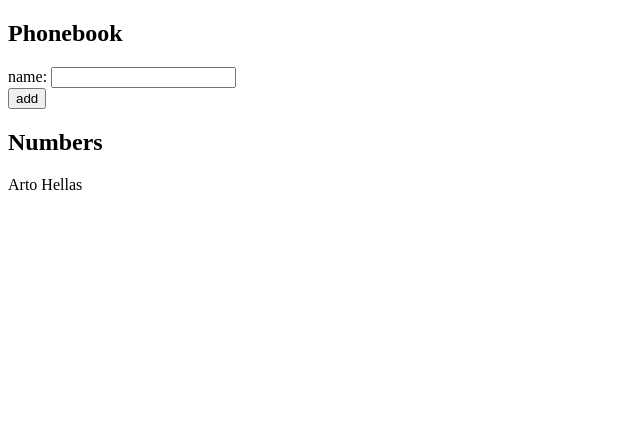
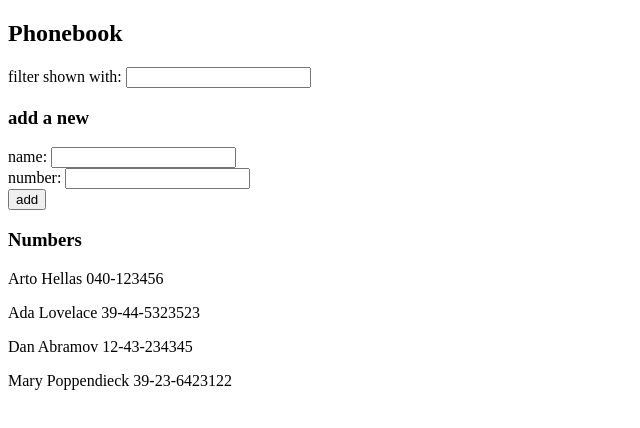
Before and after one commit to DilankaAsiri/mooc-full-stack-open, a React (Vite) app in the folder part2/phonebook/: page / in a window 1280 px wide. Shown: the top 428 px of the page, without its empty margins (0-640 px from the left). Built offline with nearby package versions, Linux system fonts and the light colour scheme.

Commit message:
Completed : Part 2 Step 5

```diff
--- a/part2/phonebook/src/App.jsx
+++ b/part2/phonebook/src/App.jsx
@@ -1,42 +1,104 @@
 import { useState } from "react";
 
-const App = () => {
-  const [persons, setPersons] = useState([{ name: "Arto Hellas" }]);
+const Filter = ({ onNameFilterChange }) => {
+  const handleNameFilter = (event) => {
+    const searchText = event.target.value;
+    onNameFilterChange(searchText);
+  };
+
+  return (
+    <div>
+      filter shown with: <input onChange={handleNameFilter} />
+    </div>
+  );
+};
+
+const PersonForm = ({ onNewPersonAdded }) => {
   const [newName, setNewName] = useState("");
-
-  const addPerson = (event) => {
-    event.preventDefault();
-
-    const _newName = newName.trim();
-    if (persons.map((p) => p.name).find((p) => p === _newName)) {
-      alert(`${_newName} is already added to phonebook`);
-      return;
-    }
-    setPersons([...persons, { name: newName }]);
-    setNewName("");
-  };
+  const [newNumber, setNewNumber] = useState("");
 
   const handleNameChange = (event) => {
     setNewName(event.target.value);
   };
 
+  const handleNumberChange = (event) => {
+    setNewNumber(event.target.value);
+  };
+
+  const addPerson = (event) => {
+    event.preventDefault();
+    const _newName = newName.trim();
+
+    onNewPersonAdded({ name: _newName, number: newNumber });
+
+    setNewName("");
+    setNewNumber("");
+  };
+
   return (
-    <div>
-      <h2>Phonebook</h2>
     <form onSubmit={addPerson}>
       <div>
         name: <input value={newName} onChange={handleNameChange} />
       </div>
       <div>
+        number: <input value={newNumber} onChange={handleNumberChange} />
+      </div>
+      <div>
         <button type="submit">add</button>
       </div>
     </form>
-      <h2>Numbers</h2>
+  );
+};
+
+const Persons = ({ persons }) => {
+  return (
     <div>
       {persons.map((person) => (
-          <p key={person.name}>{person.name}</p>
+        <p key={person.name}>
+          {person.name} {person.number}
+        </p>
       ))}
     </div>
+  );
+};
+
+const App = () => {
+  const [persons, setPersons] = useState([
+    { name: "Arto Hellas", number: "040-123456", id: 1 },
+    { name: "Ada Lovelace", number: "39-44-5323523", id: 2 },
+    { name: "Dan Abramov", number: "12-43-234345", id: 3 },
+    { name: "Mary Poppendieck", number: "39-23-6423122", id: 4 },
+  ]);
+  const [showPersons, setShowPersons] = useState(persons);
+
+  const handleOnNewPersonAdded = (person) => {
+    if (persons.map((p) => p.name).find((p) => p === person.name)) {
+      alert(`${person.name} is already added to phonebook`);
+      return;
+    }
+    setPersons([...persons, person]);
+  };
+
+  const handleNameFilter = (searchText) => {
+    if (searchText && searchText != "") {
+      setShowPersons([
+        ...persons.filter(
+          (p) => p.name.toLowerCase().search(searchText.toLowerCase()) >= 0
+        ),
+      ]);
+    } else {
+      setShowPersons([...persons]);
+    }
+  };
+
+  return (
+    <div>
+      <h2>Phonebook</h2>
+      <Filter onNameFilterChange={handleNameFilter} />
+      <h3>add a new</h3>
+      <PersonForm onNewPersonAdded={handleOnNewPersonAdded} />
+      <h3>Numbers</h3>
+      <Persons persons={showPersons} />
     </div>
   );
 };
```
Lines whose indentation alone changed are shown as unchanged.
